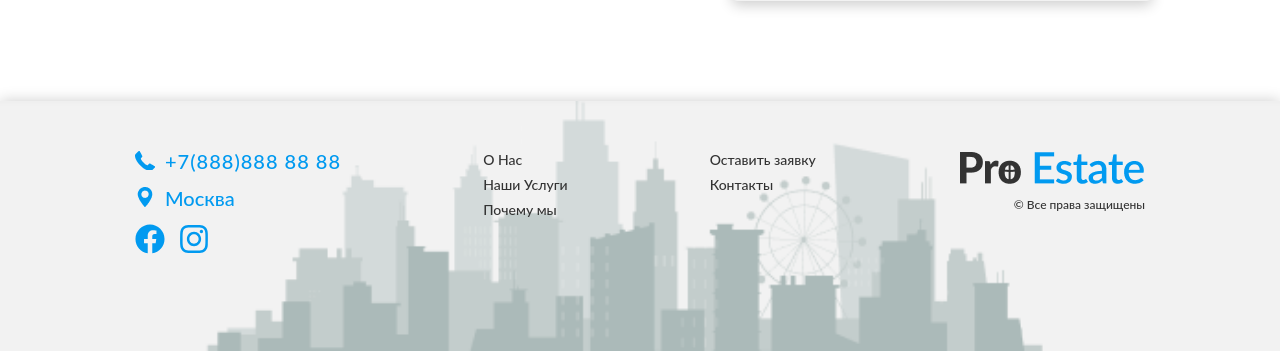
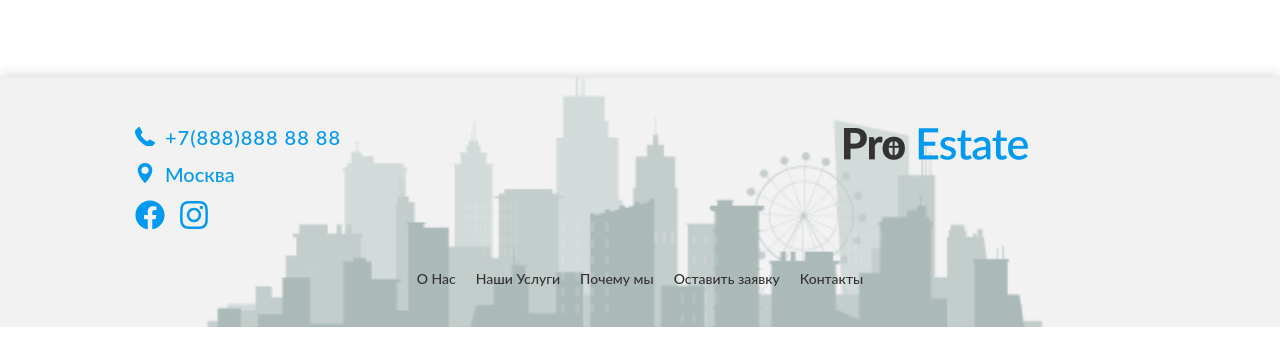
Before and after one commit to olga-evdokimova/website-ProEstate, a PHP site: page / in a window 1280 px wide. Shown: the part 4313-4664 px from the top of the page. After the commit the page ends 4640 px from the top, so only its background shows below. Run offline with PHP 8.4, Linux system fonts and the light colour scheme; some libraries are stand-ins or nearby versions.

Commit message:
исправления

```diff
--- a/css/main.css
+++ b/css/main.css
@@ -1023,36 +1093,26 @@ body {
 
 @media (max-width: 767px) {
   .footer__inner {
-    -ms-flex-wrap: wrap;
-        flex-wrap: wrap;
-    -webkit-box-pack: center;
-        -ms-flex-pack: center;
-            justify-content: center;
+    padding-top: 30px;
   }
 }
 
-@media (max-width: 767px) {
-  .footer__location {
-    padding-top: 10px;
-    -webkit-box-flex: 1;
-        -ms-flex: 1 1 60%;
-            flex: 1 1 60%;
-  }
+.footer__logo {
+  width: 30%;
 }
 
-@media (max-width: 400px) {
-  .footer__location {
-    display: none;
-  }
+.footer__logo img {
+  max-width: 100%;
+  height: auto;
 }
 
-.footer__phone {
+.footer-location__phone {
   position: relative;
   padding-left: 30px;
   margin-bottom: 15px;
 }
 
-.footer__phone > a {
+.footer-location__phone > a {
   text-decoration: none;
   font-size: 20px;
   line-height: 100%;
@@ -1060,13 +1120,13 @@ body {
   color: #019af0;
 }
 
-@media (max-width: 540px) {
-  .footer__phone > a {
-    font-size: 18px;
+@media (max-width: 767px) {
+  .footer-location__phone > a {
+    font-size: 16px;
   }
 }
 
-.footer__phone:before {
+.footer-location__phone:before {
   content: url("../image/icon_phone_blue_big.png");
   height: 20px;
   left: 0;
@@ -1075,7 +1135,7 @@ body {
   width: 20px;
 }
 
-.footer__adress {
+.footer-location__adress {
   font-size: 20px;
   line-height: 110%;
   color: #019af0;
@@ -1084,14 +1144,14 @@ body {
   margin-bottom: 15px;
 }
 
-@media (max-width: 540px) {
-  .footer__adress {
-    font-size: 14px;
+@media (max-width: 767px) {
+  .footer-location__adress {
+    font-size: 16px;
     padding-top: 4px;
   }
 }
 
-.footer__adress:before {
+.footer-location__adress:before {
   content: url("../image/icon_location_big.png");
   height: 20px;
   left: 0;
@@ -1100,83 +1160,64 @@ body {
   width: 20px;
 }
 
-.footer__social-link {
+.footer-location__social-link {
   padding-right: 10px;
 }
 
-.footer__social-link img {
+.footer-location__social-link img {
   width: 30px;
   height: 30px;
 }
 
-.footer__menu {
-  margin: 0;
-  padding: 0;
-  list-style: none;
+.footer-menu {
+  display: -webkit-box;
+  display: -ms-flexbox;
+  display: flex;
+  -webkit-box-pack: center;
+      -ms-flex-pack: center;
+          justify-content: center;
+  padding-top: 30px;
 }
 
 @media (max-width: 767px) {
-  .footer__menu {
-    -webkit-box-ordinal-group: 3;
-        -ms-flex-order: 2;
-            order: 2;
-    margin-top: 10px;
-    display: -webkit-box;
-    display: -ms-flexbox;
-    display: flex;
+  .footer-menu {
+    -webkit-box-pack: start;
+        -ms-flex-pack: start;
+            justify-content: flex-start;
   }
 }
 
-.footer__item {
-  margin-bottom: 8px;
+.footer-menu__list {
+  display: -webkit-box;
+  display: -ms-flexbox;
+  display: flex;
 }
 
 @media (max-width: 767px) {
-  .footer__item {
-    margin-right: 10px;
+  .footer-menu__list {
+    -webkit-box-orient: vertical;
+    -webkit-box-direction: normal;
+        -ms-flex-direction: column;
+            flex-direction: column;
+    padding: 0px 20px 0 0;
   }
 }
 
-.footer__item:last-child {
-  margin-bottom: 0;
+.footer-menu__item {
+  padding: 10px;
 }
 
-.footer__link {
-  text-decoration: none;
+@media (max-width: 767px) {
+  .footer-menu__item {
+    padding: 5px;
+  }
+}
+
+.footer-menu__link {
   color: #333;
 }
 
-@media (max-width: 767px) {
-  .footer__logo {
-    -webkit-box-flex: 1;
-        -ms-flex: 1 1 40%;
-            flex: 1 1 40%;
-    text-align: end;
-  }
-}
-
-.footer__logo img {
-  max-width: 100%;
-  height: auto;
-}
-
-@media (max-width: 540px) {
-  .footer__logo img {
-    width: 148px;
-  }
-}
-
-.footer .copyright {
-  display: block;
-  font-size: 12px;
-  line-height: 110%;
-  margin: 14px 0 0;
-  text-align: right;
-  white-space: nowrap;
-  text-decoration: none;
-}
-
-.footer .copyright:hover {
+.footer-menu__link:hover {
   text-decoration: underline;
 }
 
--- a/css/main.scss
+++ b/css/main.scss
@@ -848,21 +848,19 @@ body {
     display: flex;
     justify-content: space-between;
     @media (max-width: 767px) {
-      flex-wrap: wrap;
-      justify-content: center;
+      padding-top: 30px;
     }
   }
 
-  &__location {
-    @media (max-width: 767px) {
-      padding-top: 10px;
-      flex: 1 1 60%;
-    }
-    @media (max-width: 400px) {
-      display: none;
+  &__logo {
+    width: 30%;
+    & img {
+      max-width: 100%;
+      height: auto;
     }
   }
-
+}
+.footer-location {
   &__phone {
     position: relative;
     padding-left: 30px;
@@ -919,52 +917,30 @@ body {
       height: 30px;
     }
   }
-  &__menu {
-    margin: 0;
-    padding: 0;
-    list-style: none;
+}
+.footer-menu {
+  display: flex;
+  justify-content: center;
+  padding-top: 30px;
+  @media (max-width: 767px) {
+    justify-content: flex-start;
+  }
+  &__list {
+    display: flex;
     @media (max-width: 767px) {
-      order: 2;
-      margin-top: 10px;
-      display: flex;
+      flex-direction: column;
+      padding: 0px 20px 0 0;
     }
   }
-
   &__item {
-    margin-bottom: 8px;
+    padding: 10px;
     @media (max-width: 767px) {
-      margin-right: 10px;
-    }
-    &:last-child {
-      margin-bottom: 0;
+      padding: 5px;
     }
   }
 
   &__link {
-    text-decoration: none;
     color: $main-color;
-  }
-  &__logo {
-    @media (max-width: 767px) {
-      flex: 1 1 40%;
-      text-align: end;
-    }
-    & img {
-      max-width: 100%;
-      height: auto;
-      @media (max-width: 540px) {
-        width: 148px;
-      }
-    }
-  }
-  .copyright {
-    display: block;
-    font-size: 12px;
-    line-height: 110%;
-    margin: 14px 0 0;
-    text-align: right;
-    white-space: nowrap;
-    text-decoration: none;
     &:hover {
       text-decoration: underline;
     }
--- a/index.html
+++ b/index.html
@@ -288,6 +288,7 @@
             <section class="order" id="order">
                 <h2 class="main-title">Оставить заявку</h2>
                 <div class="order__inner">
+                    <img class="order__img" src="./image/contact_bg.jpg" alt="">
                     <form action="mail.php" method="post" class="order__form" enctype="multipart/form-data">
                         <div class="order__form-title">Оставьте вашу заявку</div>
                         <p class="order__form-subtitle">и наш менеджер свяжется с вами</p>
@@ -353,31 +354,36 @@
         <footer class="footer">
             <div class="container">
                 <div class="footer__inner">
-                    <div class="footer__location">
-                        <div class="footer__phone"><a href="tel:+7(888)8888888">+7(888)888 88 88</a></div>
-                        <div class="footer__adress">Москва</div>
-                        <div class="footer__social">
-                            <a class="footer__social-link" href="#"><img src="./image/facebook.svg" alt="facebook"></a>
-                            <a class="footer__social-link" href="#"><img src="./image/instagram.svg"
+                    <div class="footer-location">
+                        <div class="footer-location__phone"><a href="tel:+7(888)8888888">+7(888)888 88 88</a></div>
+                        <div class="footer-location__adress">Москва</div>
+                        <div class="footer-location__social">
+                            <a class="footer-location__social-link" href="#"><img src="./image/facebook.svg"
+                                    alt="facebook"></a>
+                            <a class="footer-location__social-link" href="#"><img src="./image/instagram.svg"
                                     alt="instagram"></a>
                         </div>
                     </div>
-
-                    <ul class="footer__menu">
-                        <li class="footer__item"><a class="footer__link popup_about_link" href="#popup_about">О Нас</a>
-                        </li>
-                        <li class="footer__item"><a class="footer__link" href="#ourServices">Наши Услуги</a></li>
-                        <li class="footer__item"><a class="footer__link" href="#why">Почему мы</a></li>
-                    </ul>
-                    <ul class="footer__menu footer__menu-item">
-                        <li class="footer__item"><a class="footer__link" href="#order">Оставить заявку</a></li>
-                        <li class="footer__item"><a class="footer__link" href="#contact">Контакты</a></li>
-                    </ul>
                     <div class="footer__logo">
                         <img src="./image/logo_footer.png" alt="logo">
-                        <a class="copyright" href="#">© Все права защищены</a>
                     </div>
                 </div>
+                <div class="footer-menu">
+                    <ul class="footer-menu__list">
+                        <li class="footer-menu__item"><a class="footer-menu__link popup_about_link"
+                                href="#popup_about">О Нас</a>
+                        </li>
+                        <li class="footer-menu__item"><a class="footer-menu__link" href="#ourServices">Наши
+                                Услуги</a></li>
+                        <li class="footer-menu__item"><a class="footer-menu__link" href="#why">Почему мы</a></li>
+                    </ul>
+                    <ul class="footer-menu__list footer-menu__menu-item">
+                        <li class="footer-menu__item"><a class="footer-menu__link" href="#order">Оставить заявку</a>
+                        </li>
+                        <li class="footer-menu__item"><a class="footer-menu__link" href="#contact">Контакты</a></li>
+                    </ul>
+                </div>
+
             </div>
         </footer>
 
```
Also changed, not shown: other parts of css/main.css (+87 -17 lines), other parts of css/main.scss (+54 -54 lines).
